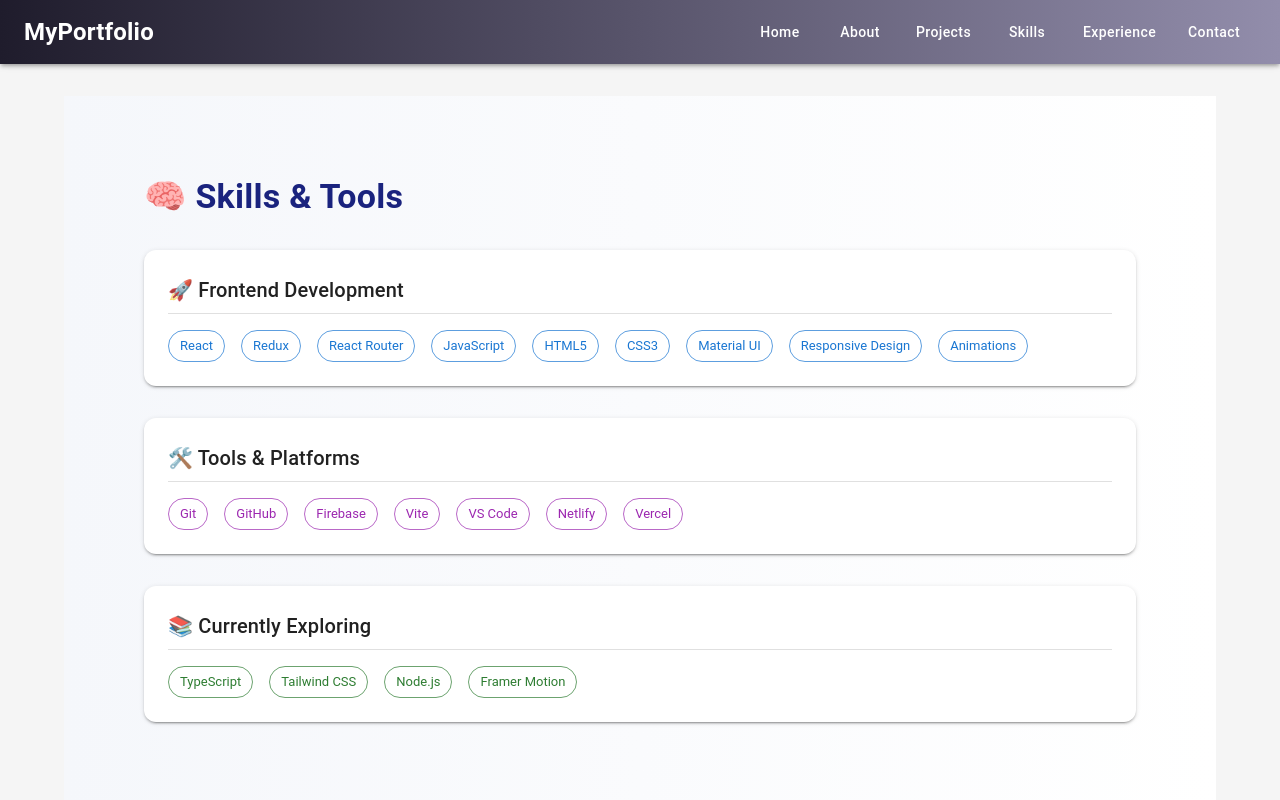
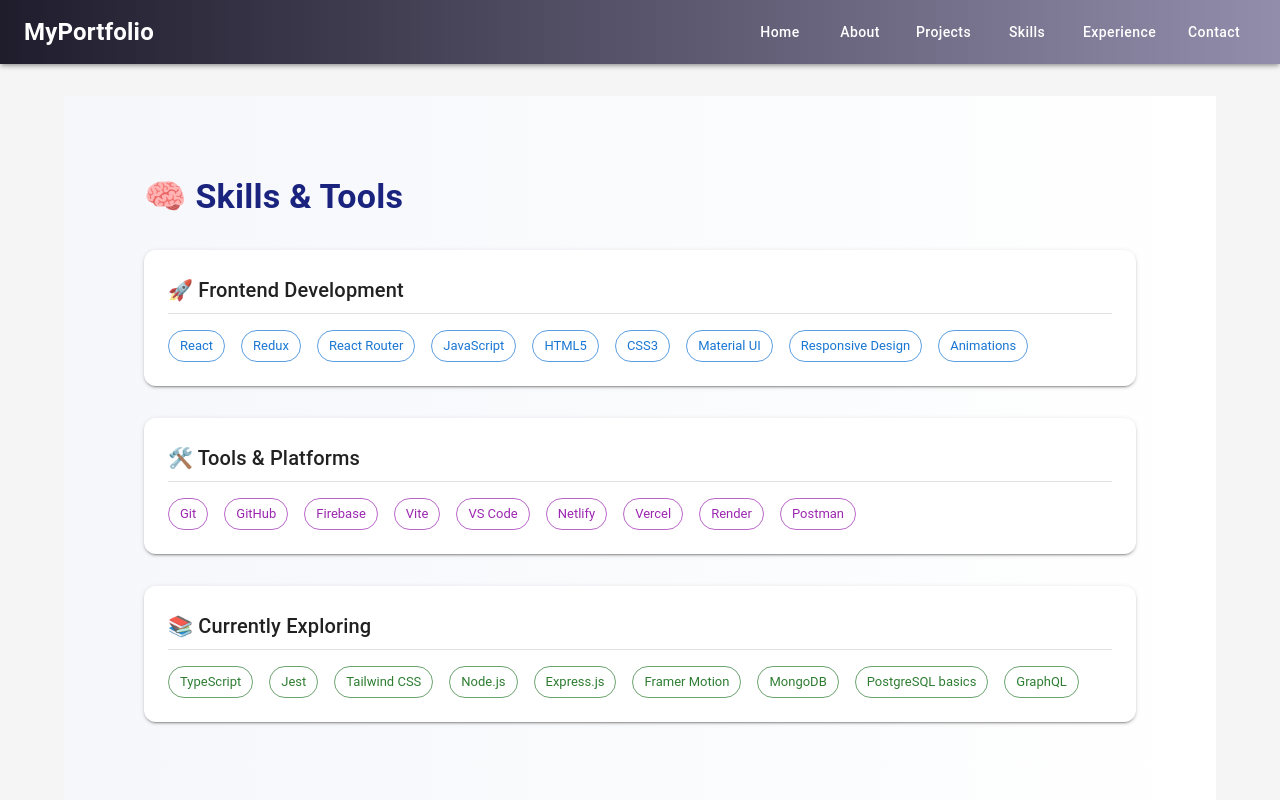
Before and after one commit to ghoshsourav99/my-portfolio, a React (Vite) app: page /skills in a window 1280 px wide. Shown: the top 800 px of the page. Built offline with nearby package versions, Linux system fonts and the light colour scheme.

Commit message:
update skills section to include additional tools and learning technologies

```diff
--- a/src/pages/Skills.jsx
+++ b/src/pages/Skills.jsx
@@ -21,9 +21,11 @@
   "VS Code",
   "Netlify",
   "Vercel",
+  "Render",
+  "Postman",
 ];
 
-const learning = ["TypeScript", "Tailwind CSS", "Node.js", "Framer Motion"];
+const learning = ["TypeScript","Jest", "Tailwind CSS", "Node.js","Express.js", "Framer Motion","MongoDB", "PostgreSQL basics","GraphQL"];
 
 const Skills = () => {
   return (
```
